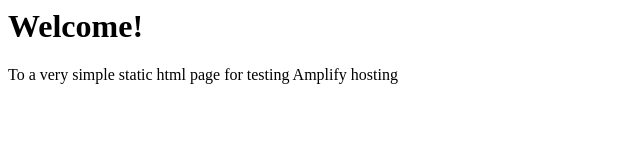
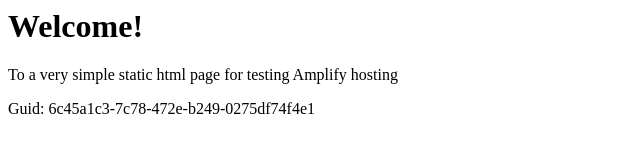
Before and after one commit to aws-aemilia-lhr/Github-PR-Commit-Integration-Test-DoNotTouch-Gith-P5X5MO5I-v1-prod-eu-west-2, a website: page src/index.html in a window 1280 px wide. Shown: the whole page, without its empty margins (0-640 px from the left). Drawn offline with Linux system fonts and the light colour scheme.

Commit message:
commit from integ tests

```diff
--- a/src/index.html
+++ b/src/index.html
@@ -1,3 +1,5 @@
+
+
 <html lang="en">
 
 <head>
@@ -10,6 +12,6 @@
 <body>
     <h1>Welcome!</h1>
     <p>To a very simple static html page for testing Amplify hosting</p>
-</body>
+    <p>Guid: 6c45a1c3-7c78-472e-b249-0275df74f4e1</p></body>
 
 </html>
```
